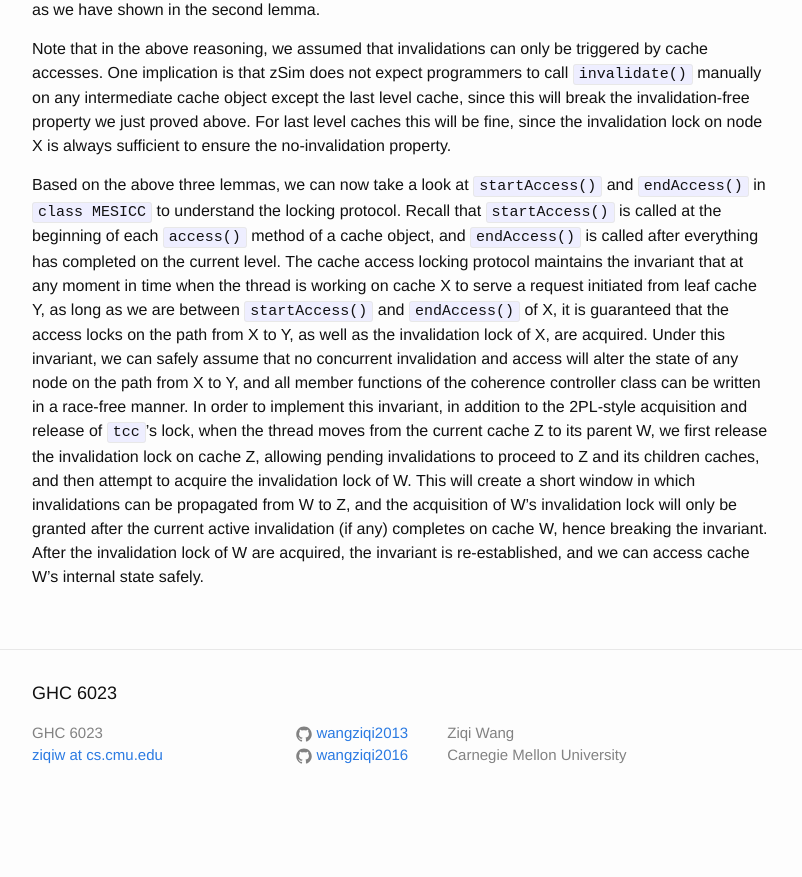
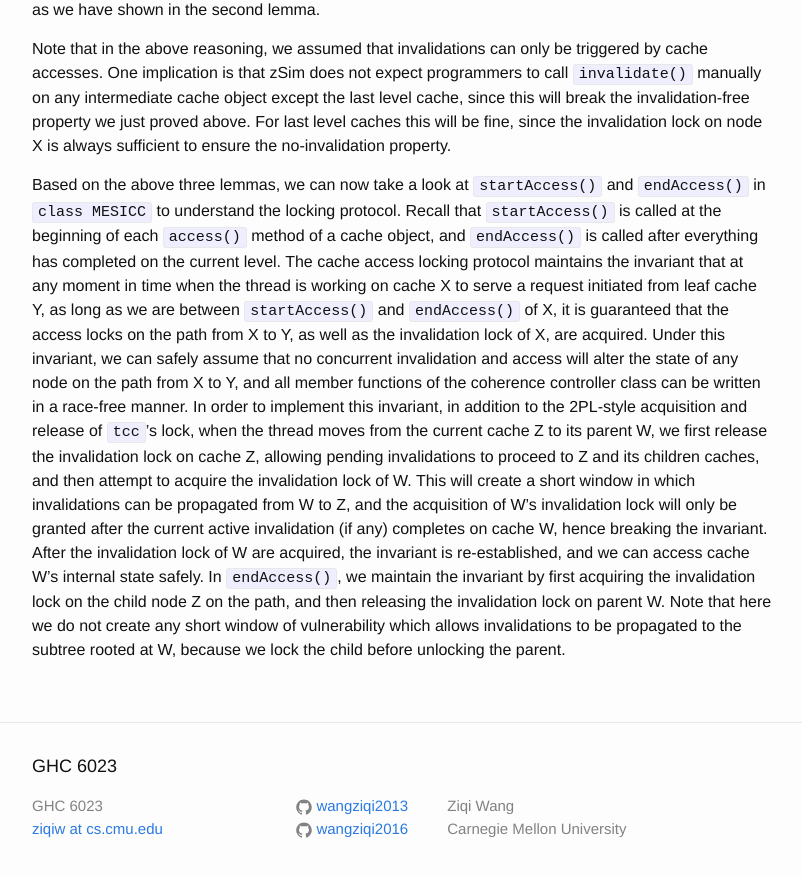
Before and after one commit to wangziqi2013/wangziqi2013.github.io, a Jekyll site: the page built from _posts/2020-01-09-understand-zsim-cache-cc.markdown, in a window 1280 px wide and 900 px high, scrolled down 5890 px. Shown: the top 877 px of the window, without its empty margins (238-1040 px from the left). Built offline with Jekyll 4.4.1, drawn with Linux system fonts in a browser that asks for light colours; before the commit the page ends 6717 px from its top, so only the background shows below that.

Commit message:
Adding endAccess

```diff
--- a/_posts/2020-01-09-understand-zsim-cache-cc.markdown
+++ b/_posts/2020-01-09-understand-zsim-cache-cc.markdown
@@ -239,4 +239,7 @@ we first release the invalidation lock on cache Z, allowing pending invalidation
 and then attempt to acquire the invalidation lock of W. This will create a short window in which invalidations can be
 propagated from W to Z, and the acquisition of W's invalidation lock will only be granted after the current active invalidation
 (if any) completes on cache W, hence breaking the invariant. After the invalidation lock of W are acquired, the invariant
-is re-established, and we can access cache W's internal state safely.
+is re-established, and we can access cache W's internal state safely. In `endAccess()`, we maintain the invariant by first
+acquiring the invalidation lock on the child node Z on the path, and then releasing the invalidation lock on parent W.
+Note that here we do not create any short window of vulnerability which allows invalidations to be propagated to the subtree
+rooted at W, because we lock the child before unlocking the parent.
```
